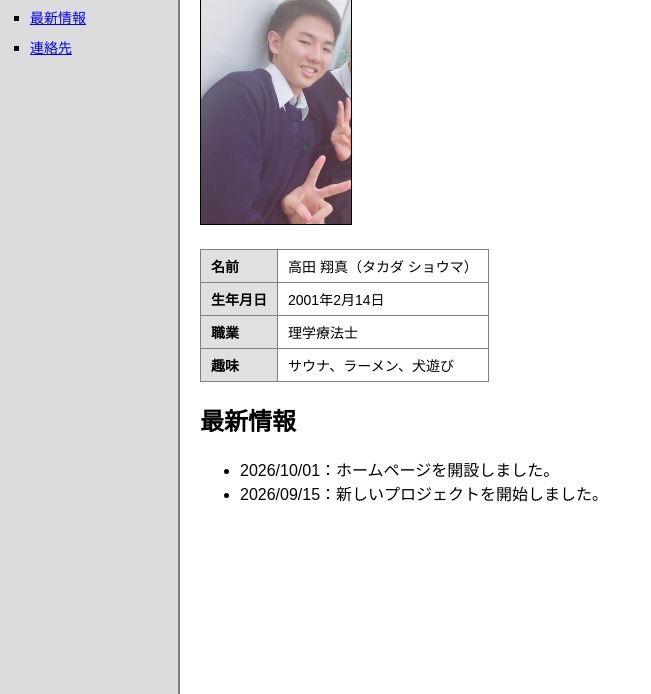
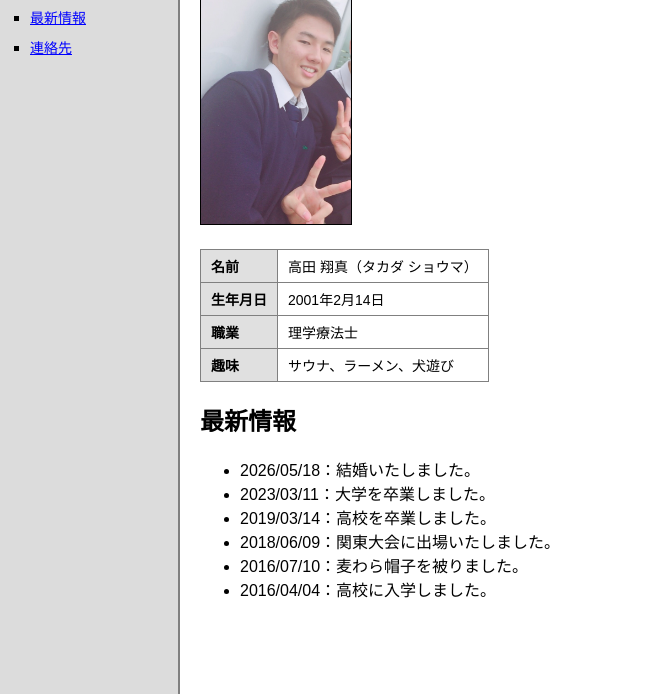
Before and after one commit to yisolotto-source/takada-web2, a plain HTML site: page index.html in a window 1280 px wide. Shown: the part 106-800 px from the top of the page, without its empty margins (0-651 px from the left). Drawn offline with Linux system fonts and the light colour scheme.

Commit message:
Update index.html

```diff
--- a/index.html
+++ b/index.html
@@ -135,8 +135,12 @@
       <section id="news">
         <h2>最新情報</h2>
         <ul>
-          <li>2026/10/01：ホームページを開設しました。</li>
-          <li>2026/09/15：新しいプロジェクトを開始しました。</li>
+          <li>2026/05/18：結婚いたしました。</li>
+          <li>2023/03/11：大学を卒業しました。</li>
+          <li>2019/03/14：高校を卒業しました。</li>
+          <li>2018/06/09：関東大会に出場いたしました。</li>
+          <li>2016/07/10：麦わら帽子を被りました。</li>
+          <li>2016/04/04：高校に入学しました。</li>
         </ul>
       </section>
     </main>
```
